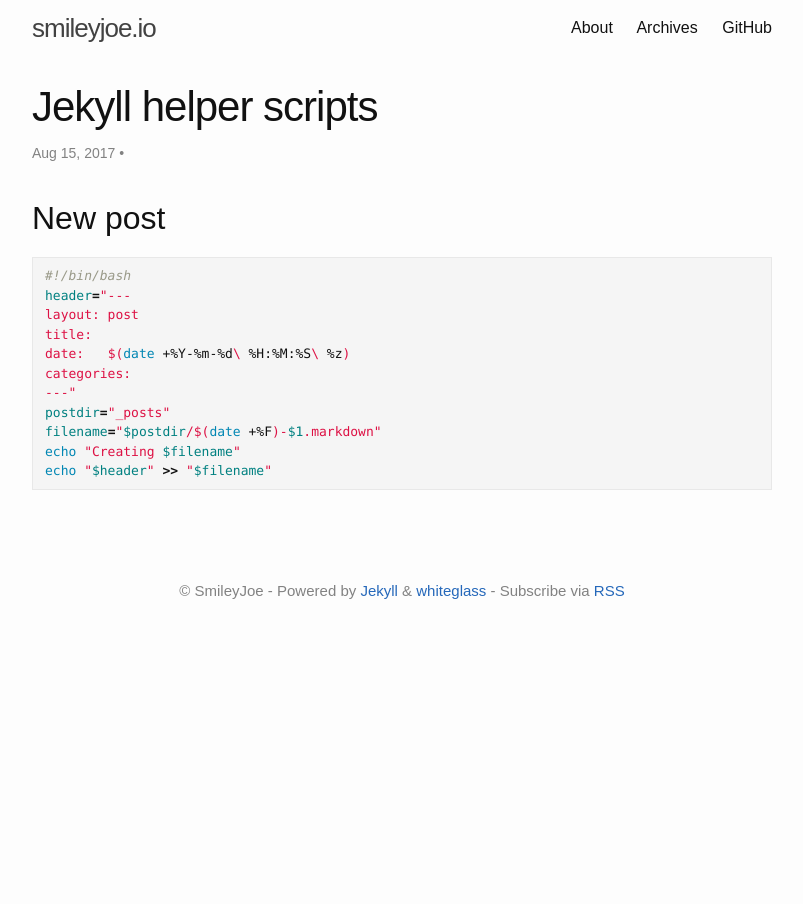
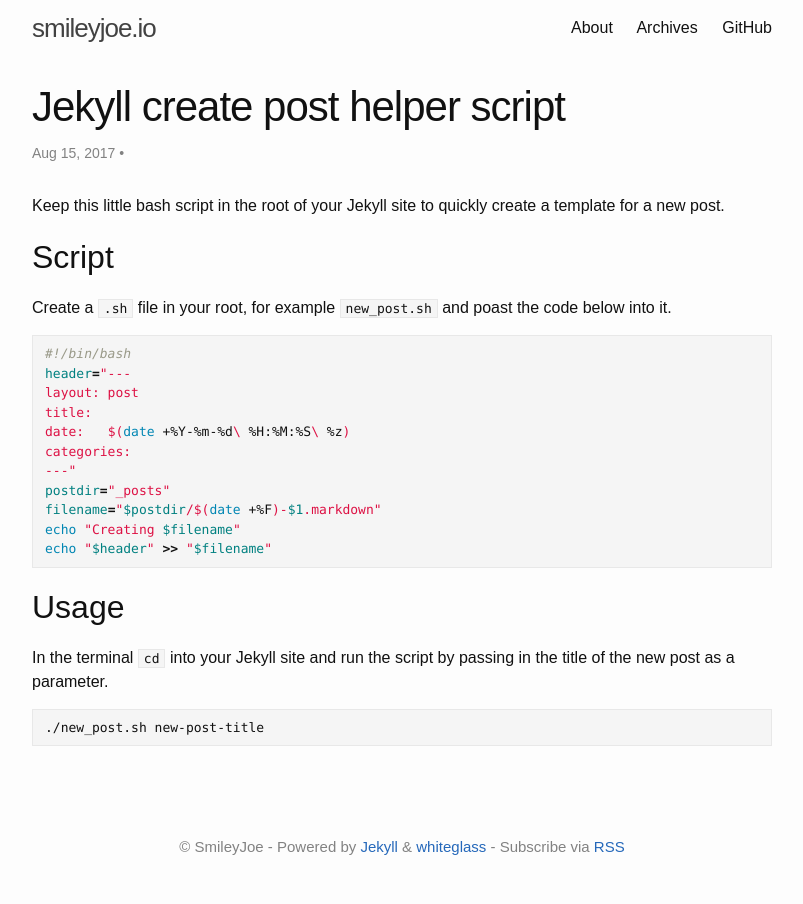
Before and after one commit to SmileyJoe/SmileyJoe.github.io, a Jekyll site: the page built from _posts/2017-08-15-jekyll-helper-scripts.markdown, in a window 1280 px wide. Shown: the whole page, without its empty margins (238-1041 px from the left). Built offline with Jekyll 4.4.1, drawn with Linux system fonts in a browser that asks for light colours.

Commit message:
Minor updates to posts

````diff
--- a/_posts/2017-08-15-jekyll-helper-scripts.markdown
+++ b/_posts/2017-08-15-jekyll-helper-scripts.markdown
@@ -1,11 +1,15 @@
 ---
 layout: post
-title:  Jekyll helper scripts
+title:  "Jekyll create post helper script"
 date:   2017-08-15 23:29:12 +0200
-categories: bash
+categories: bash jekyll
 ---
 
-## New post ##
+Keep this little bash script in the root of your Jekyll site to quickly create a template for a new post.
+
+## Script ##
+
+Create a `.sh` file in your root, for example `new_post.sh` and poast the code below into it.
 
 ```bash
 #!/bin/bash
@@ -20,3 +24,11 @@ filename="$postdir/$(date +%F)-$1.markdown"
 echo "Creating $filename"
 echo "$header" >> "$filename"
 ```
+
+## Usage ##
+
+In the terminal `cd` into your Jekyll site and run the script by passing in the title of the new post as a parameter.
+
+```bash
+./new_post.sh new-post-title
+```
--- a/_posts/2017-10-13-android-custom-gradle-plugin.markdown
+++ b/_posts/2017-10-13-android-custom-gradle-plugin.markdown
@@ -5,9 +5,11 @@ date:   2017-10-13 17:27:16 +0200
 categories: android gradle plugin
 ---
 
+Using gradle plugins in your build scripts can provide alot of powerful benefits, this is a high level tutorial on how to build a custom plugin you can re-use over multiple projects.
+
 # Custom gradle plugin for Android #
 
-This is a high-level guide, for more information on almost any step, please see [afterecho's](https://afterecho.uk/blog/) fantastic blog post (linked in the [Additional Resources](#additional-resources) section).
+For more information on almost any step, please see [afterecho's](https://afterecho.uk/blog/) fantastic blog post (linked in the [Additional Resources](#additional-resources) section).
 
 ## Prep and tools ##
 
````
